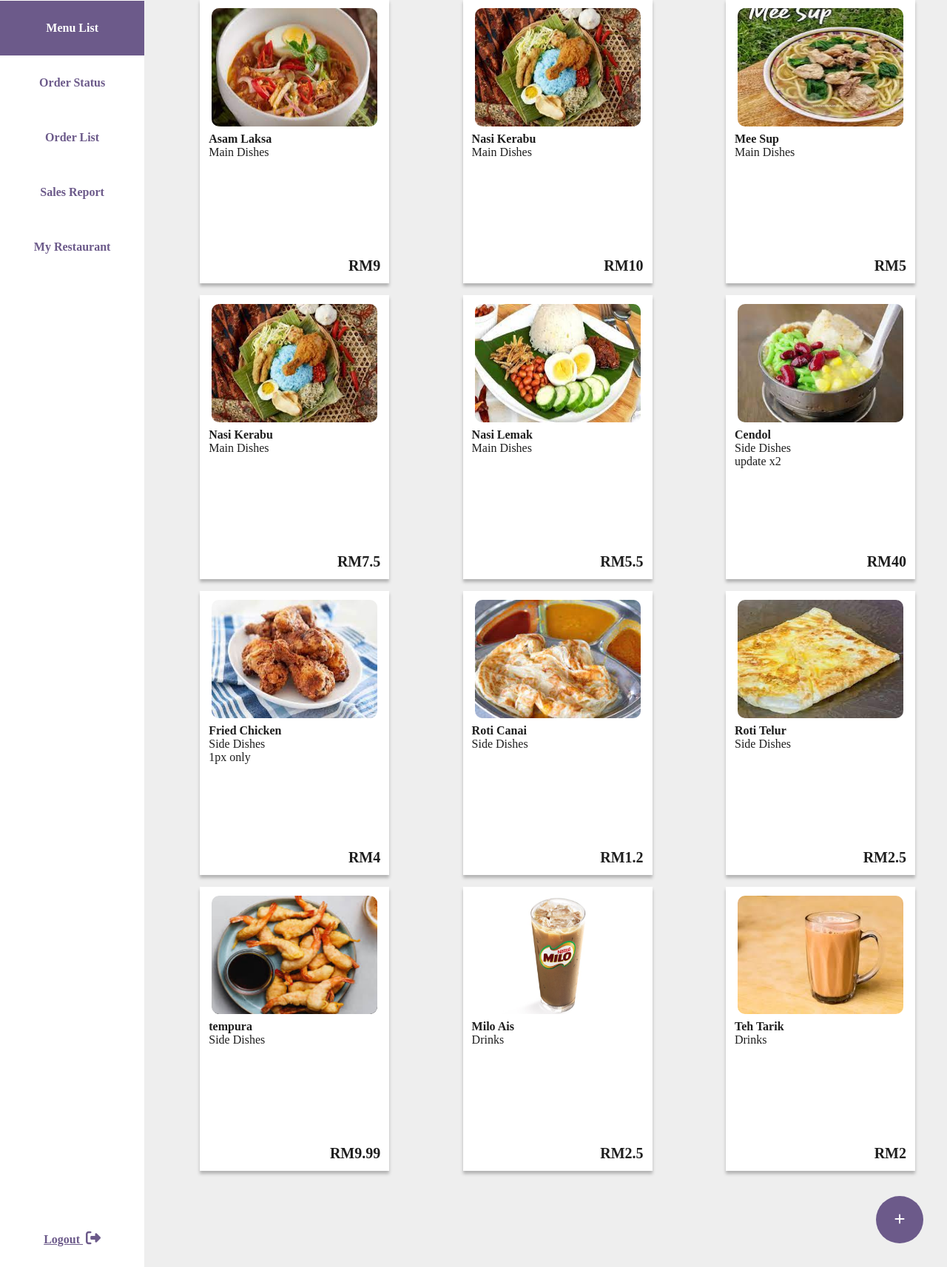
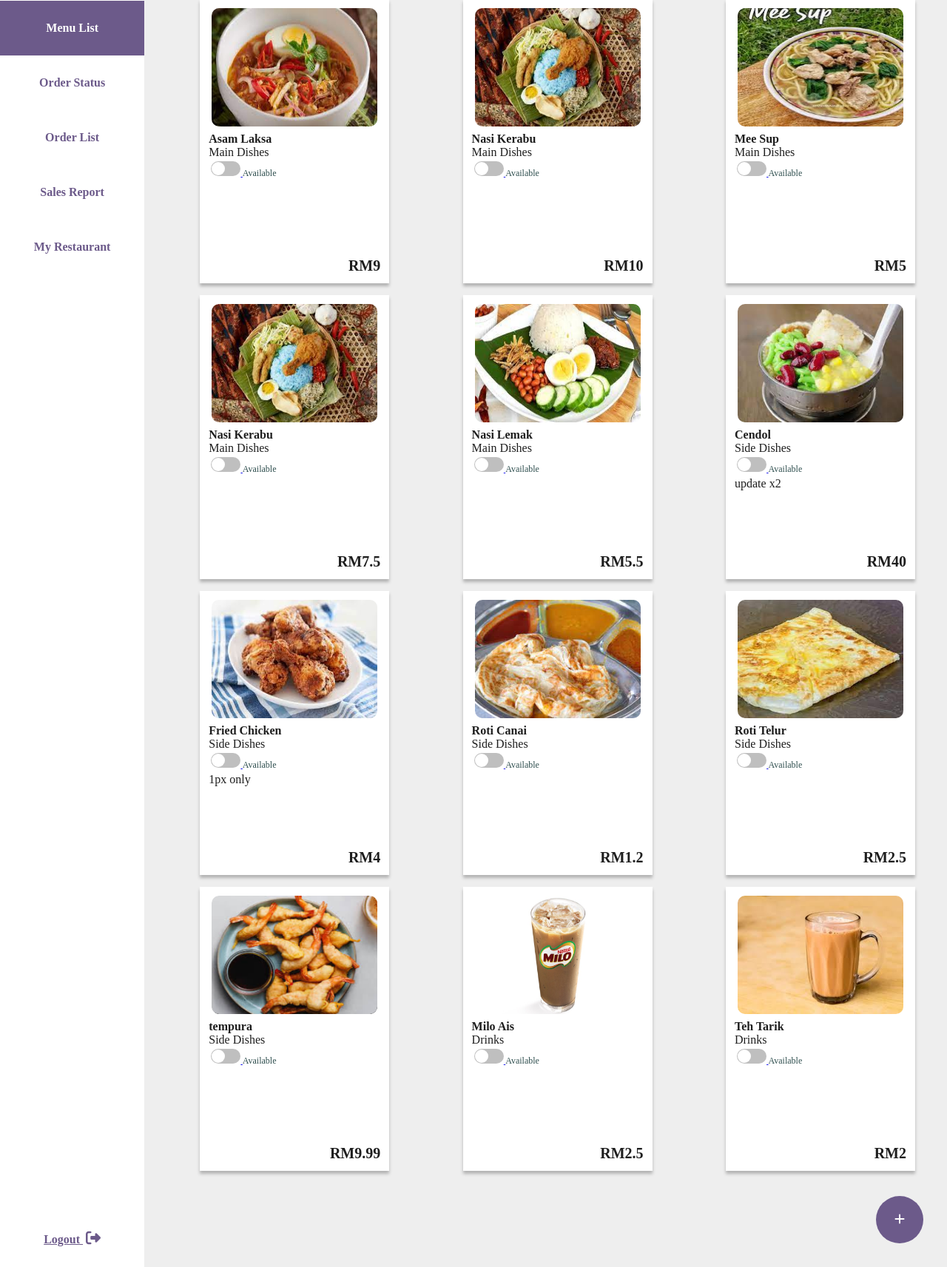
Before and after one commit to tengxing-tan/foody-web, a PHP site: page /restaurant-owner/menu-list.php in a window 1280 px wide. Shown: the part 243-1956 px from the top of the page at 74% size. Run offline with PHP 8.4, Linux system fonts and the light colour scheme; the visitor is signed in with stand-in values (Sample User, id 1); data comes from the database, SQL or seed files in the repository; data that the repository does not hold is empty; some libraries are stand-ins or nearby versions.

Commit message:
done food availability

```diff
--- a/restaurant-owner/actions/create_menu_item.php
+++ b/restaurant-owner/actions/create_menu_item.php
@@ -61,8 +61,8 @@ echo $msg;
 /**
  * mysql Qeury
  */
-$sql = "INSERT INTO `food`(`restaurant_ID`, `food_title`, `food_category_ID`, `food_description`, `food_image`, `food_price`) " .
-  "VALUES ('$restaurantID','$foodTitle','$foodCategory','$foodDescription','$foodImage','$foodPrice')";
+$sql = "INSERT INTO `food`(`restaurant_ID`, `food_title`, `food_category_ID`, `food_description`, `food_image`, `food_price`, `food_availability`) " .
+  "VALUES ('$restaurantID','$foodTitle','$foodCategory','$foodDescription','$foodImage','$foodPrice', 1)";
 
 $result = mysqli_query($conn, $sql) or die(mysqli_error($conn));
 
--- a/restaurant-owner/actions/read_order_status.php
+++ b/restaurant-owner/actions/read_order_status.php
@@ -5,7 +5,7 @@ include 'db_connect.php';
 /**
  * read order
  */
-$sql = "SELECT `order_ID`, `order_date`, `order_time`, `order_status`, `total_amount` FROM `order` WHERE `restaurant_ID` = '$restaurantID' ORDER BY `order_date` DESC, `order_time` DESC";
+// $sql = "SELECT `order_ID`, `order_date`, `order_time`, `order_status`, `total_amount` FROM `order` WHERE `restaurant_ID` = '$restaurantID' ORDER BY `order_date` DESC, `order_time` DESC";
 // echo $sql;
 
 $result_order = mysqli_query($conn, $sql) or die(mysqli_error($conn));
--- a/restaurant-owner/menu-list.php
+++ b/restaurant-owner/menu-list.php
@@ -50,7 +50,7 @@ include 'actions/read_menu_list.php';
             ?>
                 <div class="alert">
                     <span class="closebtn" onclick="this.parentElement.style.display='none';">&times;</span>
-                    Please add menu item to ensure at least 10 food items. [<?php mysqli_num_rows($result); ?>/10]
+                    Please add menu item to ensure at least 10 food items. [<?php echo mysqli_num_rows($result); ?>/10]
                 </div>
             <?php
             } // close if
@@ -92,20 +92,28 @@ include 'actions/read_menu_list.php';
                     $foodImagePath = "assets/menu/$restaurantID/" . $row['food_image'];
                     //print each row
                 ?>
-                    <a class="menu-item" href="view-menu-item.php?id=<?php echo $row['food_ID']; ?>">
+                    <div class="menu-item">
                         <!--
-                                Store food category id for filter purpose
-                             -->
+                            Store food category id for filter purpose
+                        -->
                         <span class="food-category-id" style="display: none;"><?php echo $row['food_category_ID']; ?></span>
                         <div>
-                            <img class="food-picture preview" src="<?php echo (file_exists($foodImagePath)) ? $foodImagePath : 'assets/image/food_picture.png'; ?>" alt="<?php echo $row['food_title']; ?>">
-                            <!-- <img class="food-picture preview" src="<?php echo "assets/menu/$restaurantID/" . $row['food_picture']; ?>" alt="<?php echo $row['food_title']; ?>"> -->
+                            <a href="view-menu-item.php?id=<?php echo $row['food_ID']; ?>">
+                                <img class="food-picture preview" src="<?php echo (file_exists($foodImagePath)) ? $foodImagePath : 'assets/image/food_picture.png'; ?>" alt="<?php echo $row['food_title']; ?>">
+                            </a>
                             <p class="food-title"><?php echo $row['food_title']; ?></p>
                             <p class="food-category"><?php echo $row['category_name'] ?></p>
+                            <p style="color: darkslategrey; font-size: 0.75rem; padding: 0.2rem">
+                                <a href="actions/update_food_availability.php?id=<?php echo $row['food_ID'].'&a='.$row['food_availability']; ?>">
+                                    <input type="checkbox" id="toggle" class="offscreen" <?php echo ($row['food_availability'] == 1) ? "checked" : "" ?> />
+                                    <label for="toggle" class="switch"></label>
+                                </a>
+                                Available
+                            </p>
                             <p class="food-desc"><?php echo $row['food_description']; ?></p>
                         </div>
                         <p class="food-price" onload="formatPrice()"><?php echo $row['food_price']; ?></p>
-                    </a>
+                    </div>
                 <?php
                 } // close while
                 ?>
--- a/restaurant-owner/styles/menu_list.css
+++ b/restaurant-owner/styles/menu_list.css
@@ -50,3 +50,36 @@
 .food-price::before {
     content: 'RM';
 }
+/*
+    TOOGLE SWITCH
+*/
+.switch {
+    position: relative;
+    display: inline-block;
+    width: 40px;
+    height: 20px;
+    background-color: rgba(0, 0, 0, 0.25);
+    border-radius: 20px;
+    transition: all 0.3s;
+}
+.switch:after {
+    content: '';
+    position: absolute;
+    width: 18px;
+    height: 18px;
+    border-radius: 18px;
+    background-color: white;
+    top: 1px;
+    left: 1px;
+    transition: all 0.3s;
+}
+#toggle:checked+.switch:after {
+    transform: translateX(20px);
+}
+#toggle:checked+.switch {
+    background-color: var(--primary-bg);
+}
+.offscreen {
+    position: absolute;
+    left: -9999px;
+}
```
Also changed, not shown: restaurant-owner/actions/update_food_availability.php (added, +22 -0 lines), test/MenuList.js (deleted, +0 -40 lines), test/header.php (deleted, +0 -14 lines), test/index.html (deleted, +0 -100 lines), test/index.php (deleted, +0 -23 lines), test/navbar.php (deleted, +0 -9 lines), test/switch.html (added, +53 -0 lines).
